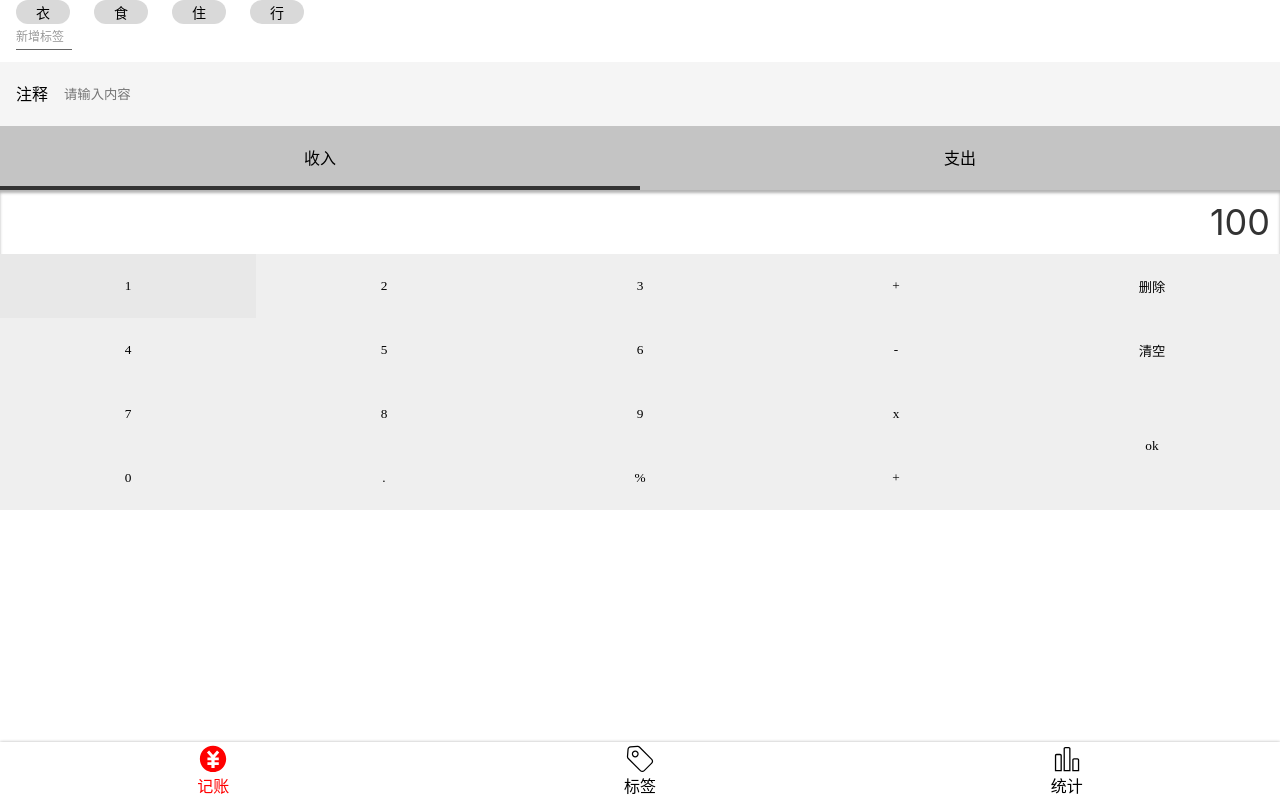
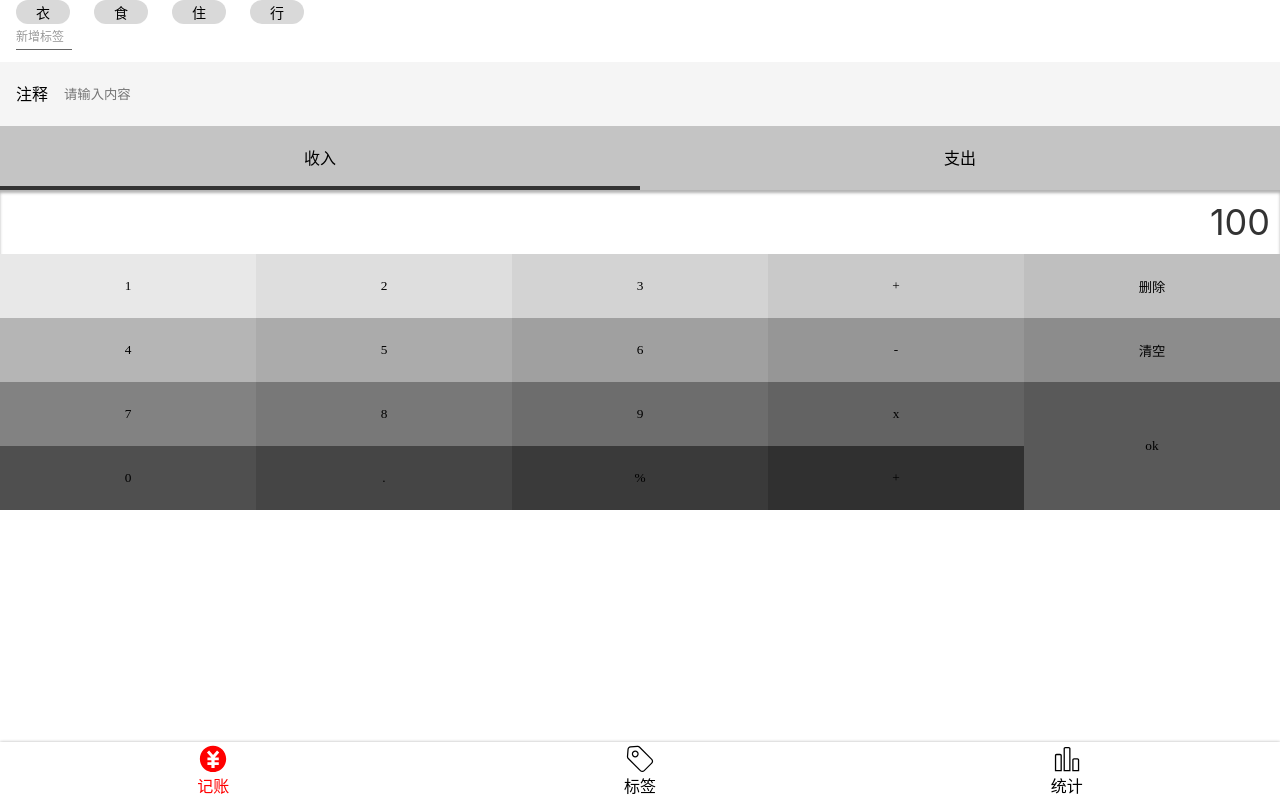
Before and after one commit to changyulong1/Bookkeeping-demo, a Vue app: page /#/money in a window 1280 px wide. Both pictures are taken after a click on the button "删除". Built offline with nearby package versions, Linux system fonts and the light colour scheme.

Commit message:
scss中forå®循环使用

```diff
--- a/src/views/money.vue
+++ b/src/views/money.vue
@@ -169,14 +169,12 @@ export default {
       float: right;
     }
     $color: #f2f2f2;
+    //scssS使用for循环
     @for $i from 1 through 20 {
-      .item-#{$i} { width: 2em * $i; }
-      &:nth-child(1){
-        background: darken($color,4%);
+      &:nth-child(#{$i}){
+        background: darken($color,4%*$i);
       }
     }
-
-
   }
 
 }
```
